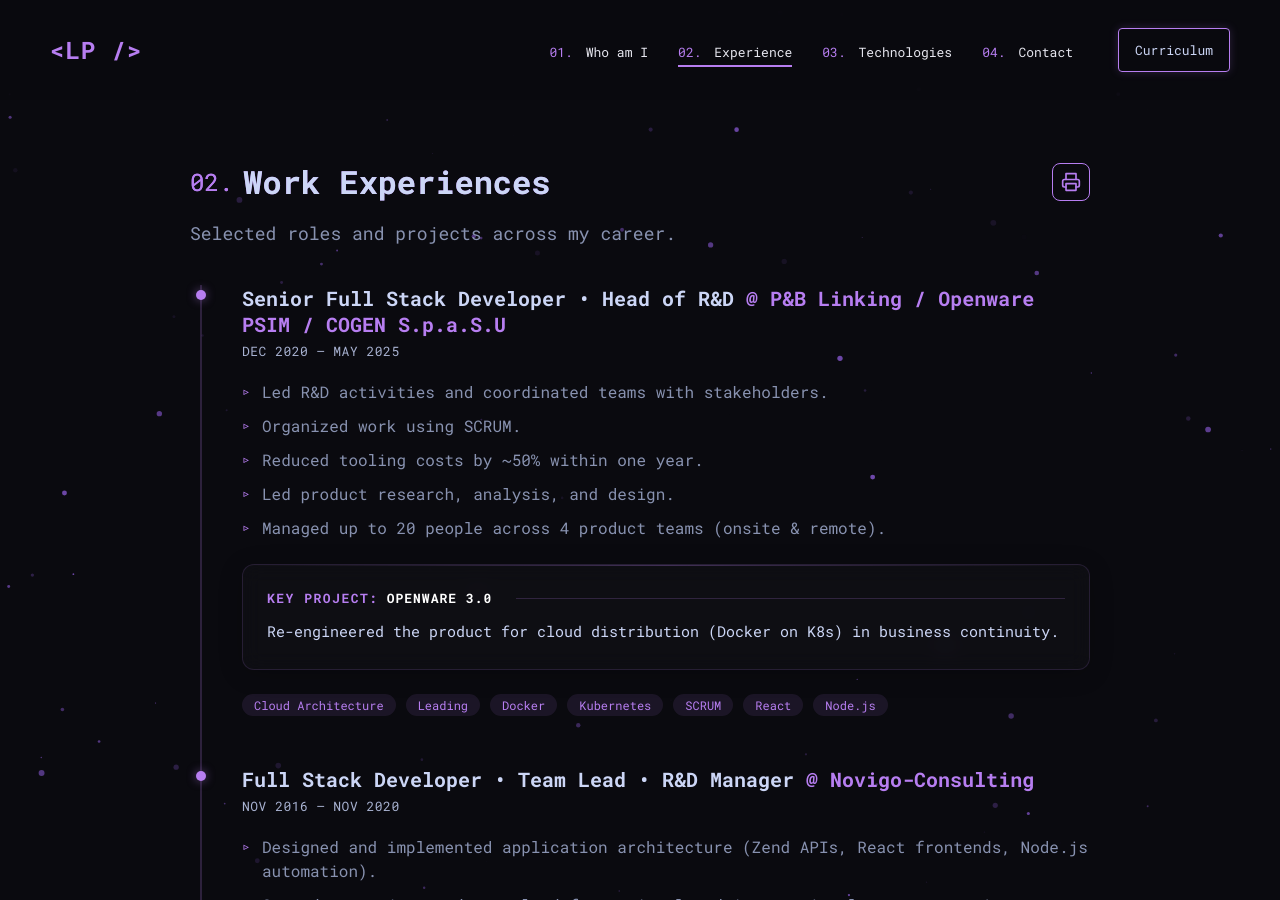
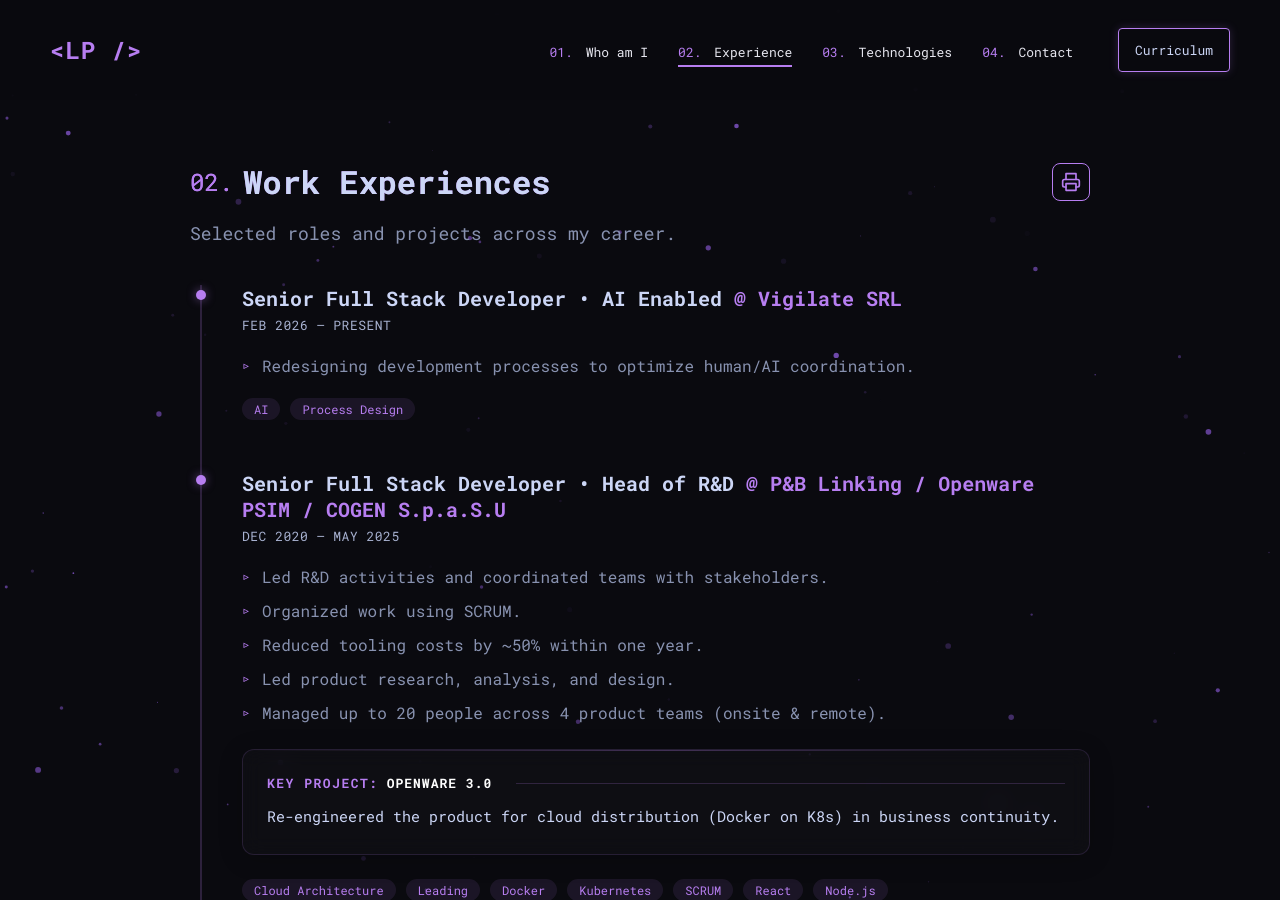
Before and after one commit to lucapalomba/lucapalomba, a Jekyll site: the page built from experiences.html, in a window 1280 px wide and 900 px high. Built offline with Jekyll 4.4.1, drawn with Linux system fonts in a browser that asks for light colours.

Commit message:
feat(experience): add Vigilate SRL role
Add the most recent work experience at the top of the experiences
timeline (Senior Full Stack Developer - AI Enabled @ Vigilate SRL,
Feb 2026 - Present). Updates the rendered timeline in experiences.html
and keeps the structured data in translations/en.json and it.json in
sync.

Co-Authored-By: Claude Code <noreply@anthropic.com>

```diff
--- a/experiences.html
+++ b/experiences.html
@@ -22,6 +22,23 @@ page_scripts:
     <p class="lead" data-i18n="experiences.lead">Selected roles and projects across my career.</p>
 
     <ul class="timeline">
+
+      <!-- Vigilate SRL -->
+      <li class="timeline-item">
+        <div class="timeline-marker"></div>
+        <div class="timeline-content">
+          <h2>Senior Full Stack Developer • AI Enabled <span class="company">@ Vigilate SRL</span>
+          </h2>
+          <div class="date">Feb 2026 — Present</div>
+          <ul class="job-description">
+            <li>Redesigning development processes to optimize human/AI coordination.</li>
+          </ul>
+          <div class="tech-stack">
+            <span>AI</span>
+            <span>Process Design</span>
+          </div>
+        </div>
+      </li>
 
       <!-- P&B Linking / Openware PSIM / COGEN -->
       <li class="timeline-item">
--- a/translations/en.json
+++ b/translations/en.json
@@ -27,6 +27,12 @@
         "back": "← Back",
         "keyProject": "Key project:",
         "jobs": [
+            {
+                "date": "Feb 2026 — Present",
+                "title": "Senior Full Stack Developer • AI Enabled — Vigilate SRL",
+                "description": "Redesigning development processes to optimize human/AI coordination.",
+                "keyProject": null
+            },
             {
                 "date": "Dec 2020 — May 2025",
                 "title": "Senior Full Stack Developer • Head of R&D — P&B Linking / Openware PSIM / COGEN S.p.a.S.U",
--- a/translations/it.json
+++ b/translations/it.json
@@ -27,6 +27,12 @@
         "back": "← Indietro",
         "keyProject": "Progetto chiave:",
         "jobs": [
+            {
+                "date": "Feb 2026 — Presente",
+                "title": "Senior Full Stack Developer • AI Enabled — Vigilate SRL",
+                "description": "Riprogettare i processi di sviluppo per ottimizzare il coordinamento umano/AI.",
+                "keyProject": null
+            },
             {
                 "date": "Dic 2020 — Mag 2025",
                 "title": "Senior Full Stack Developer • Head of R&D — P&B Linking / Openware PSIM / COGEN S.p.a.S.U",
```
